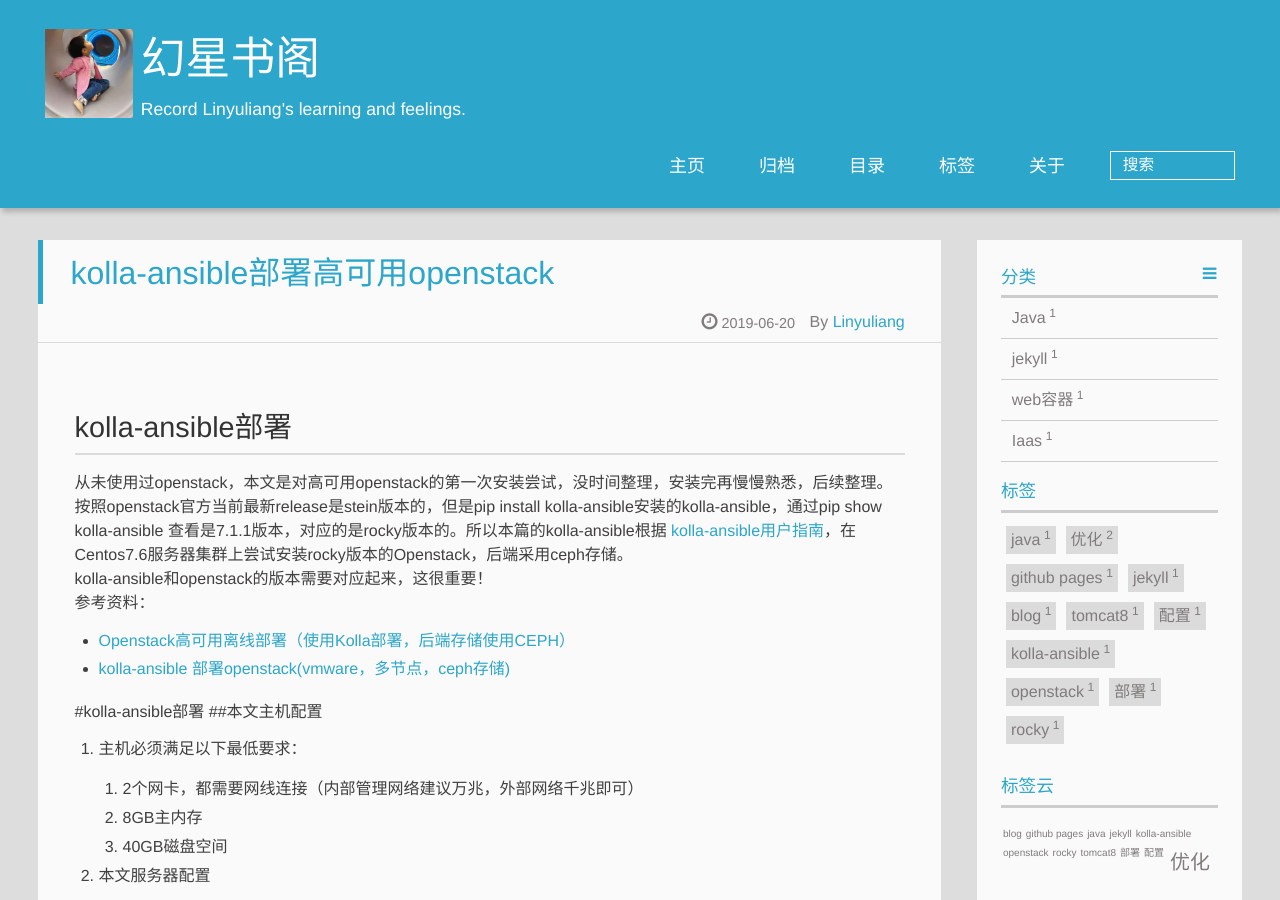
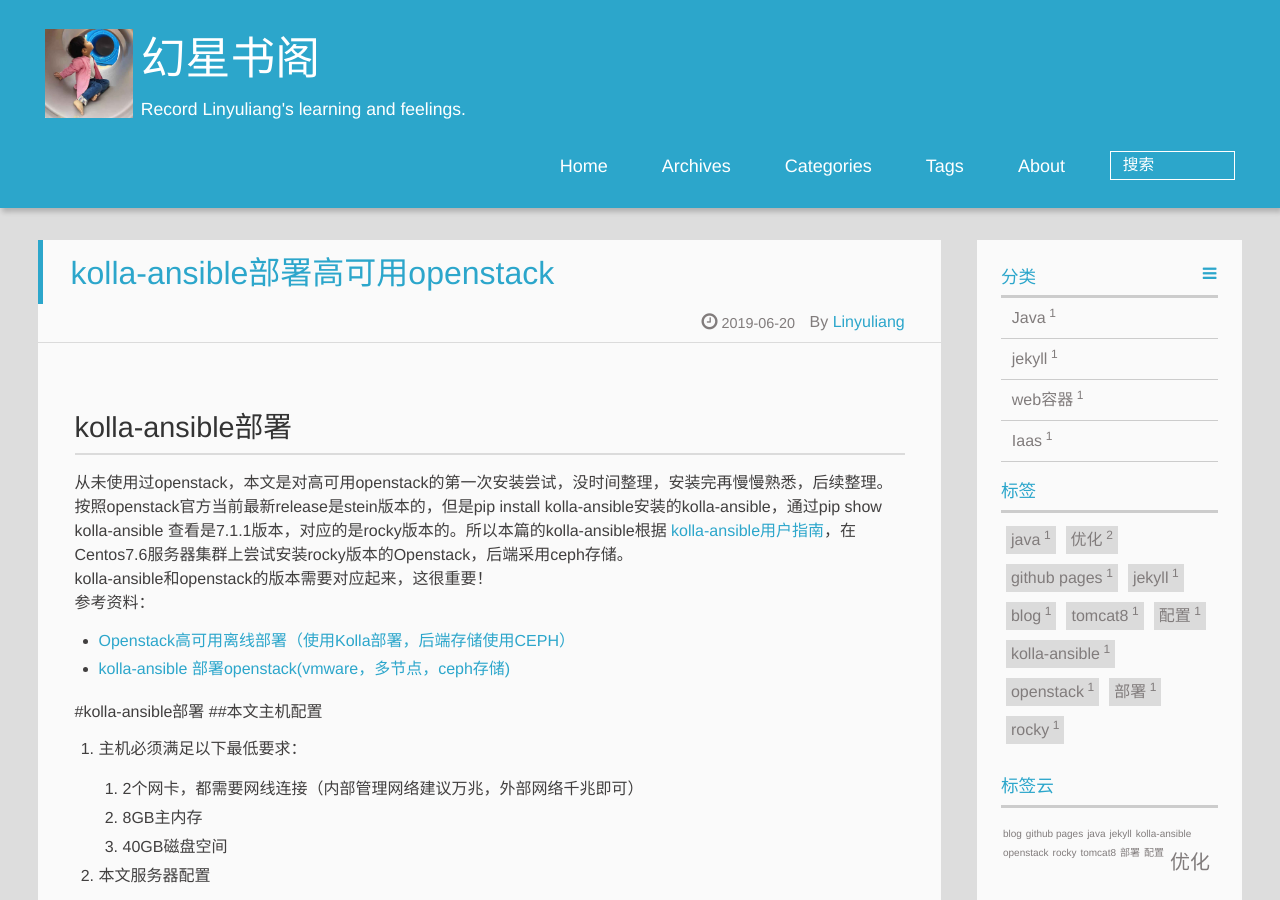
Before and after one commit to linyuliang/linyuliang.github.io, a Jekyll site: the page built from index.html, in a window 1280 px wide and 900 px high. Built offline with Jekyll 4.4.1, drawn with Linux system fonts in a browser that asks for light colours; a script that is not in the unit is left out; the list of posts is cut into pages by our own code; comment, search, counter and statistics services are not loaded; some of the changed lines change nothing that is shown.

Commit message:
还原菜单操作

```diff
--- a/_config.yml
+++ b/_config.yml
@@ -39,11 +39,11 @@ language: zh-CN    ## blog site languages: en, zh-CN, zh-TW, de
 
 #### Menu
 menu:
-  主页: /
-  归档: /archives
-  目录: /categories
-  标签: /tags
-  关于: /about
+  Home: /
+  Archives: /archives
+  Categories: /categories
+  Tags: /tags
+  About: /about
 
 ## you can create `tags` and `categories` folders (I had created them already).
 ## And create a `index.md` file in each of them.
```
